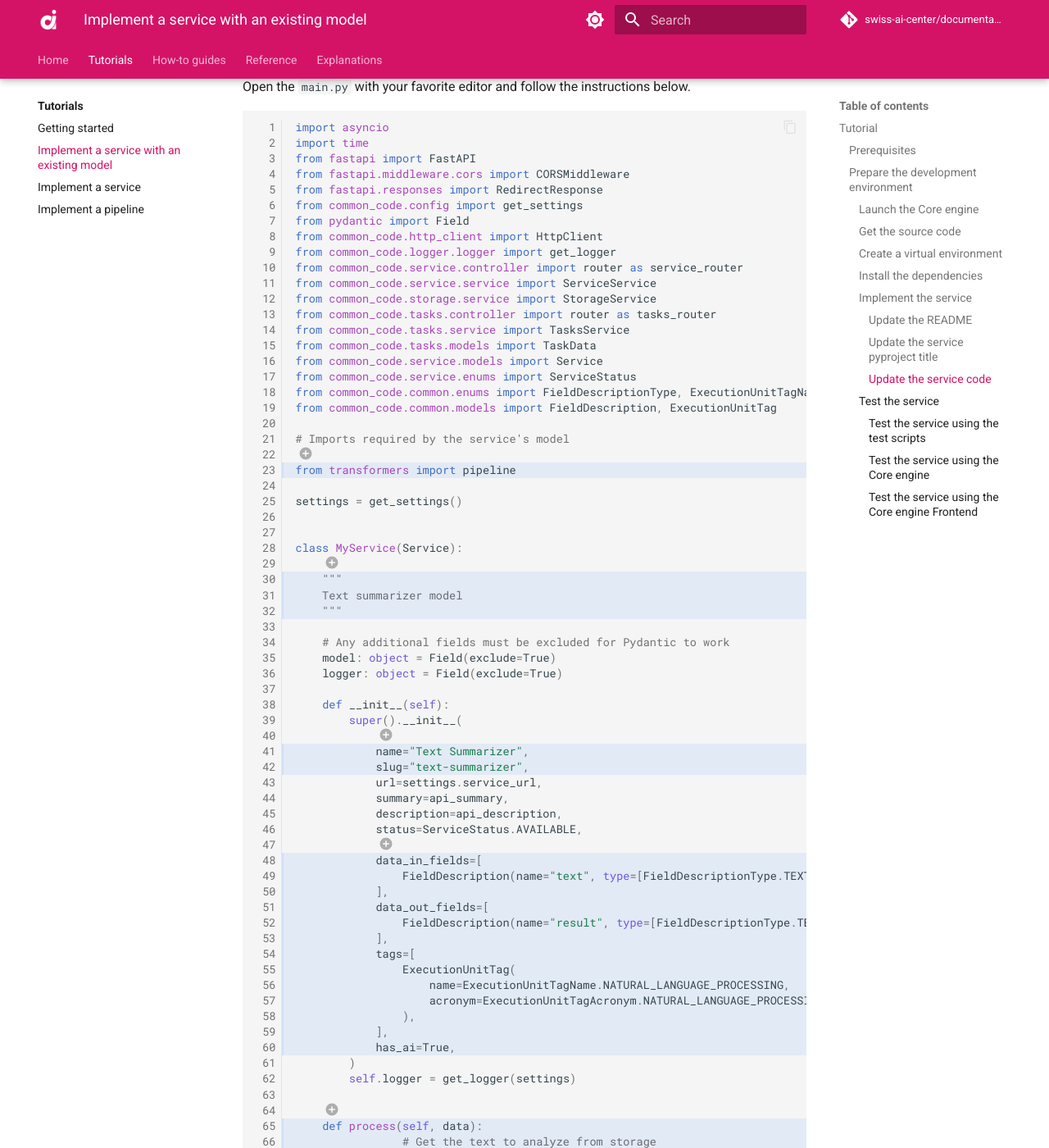
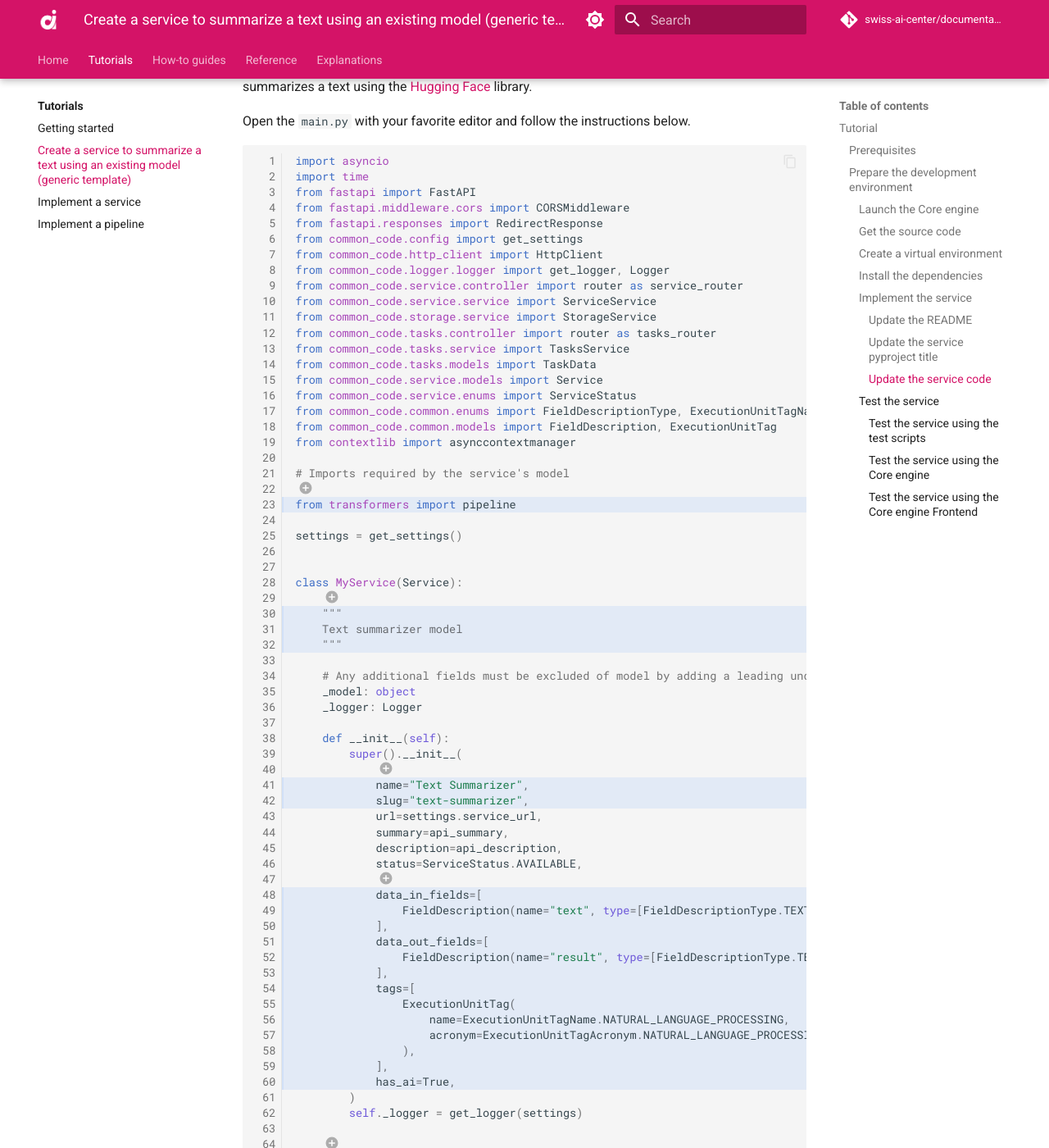
Before and after one commit to swiss-ai-center/documentation, an MkDocs documentation site: the page built from docs/tutorials/implement-service-with-existing-model.md, in a window 1280 px wide and 1400 px high, scrolled down 2720 px. Shown: the whole window at 82% size. Built offline with MkDocs 1.6.1 and Material for MkDocs 9.7.7, drawn with Linux system fonts in a browser that asks for light colours; comment, search, counter and statistics services are not loaded; some of the changed text lies outside the part shown.

Commit message:
changed code snippets with recent package updates

````diff
--- a/docs/tutorials/implement-service-with-existing-model.md
+++ b/docs/tutorials/implement-service-with-existing-model.md
@@ -1,4 +1,4 @@
-# Implement a service with an existing model
+# Create a service to summarize a text using an existing model (generic template)
 
 This tutorial shows how to implement a
 [Service](../reference/core-concepts/service.md) in the Swiss AI Center project
@@ -147,16 +147,15 @@ summarizes a text using the [Hugging Face](https://huggingface.co/) library.
 
 Open the `main.py` with your favorite editor and follow the instructions below.
 
-```py hl_lines="23 30-32 41-42 48-60 65-85 89-95 99-107"
+```py hl_lines="23 30-32 41-42 48-60 65-85 89-96 99-109"
 import asyncio
 import time
 from fastapi import FastAPI
 from fastapi.middleware.cors import CORSMiddleware
 from fastapi.responses import RedirectResponse
 from common_code.config import get_settings
-from pydantic import Field
 from common_code.http_client import HttpClient
-from common_code.logger.logger import get_logger
+from common_code.logger.logger import get_logger, Logger
 from common_code.service.controller import router as service_router
 from common_code.service.service import ServiceService
 from common_code.storage.service import StorageService
@@ -167,6 +166,7 @@ from common_code.service.models import Service
 from common_code.service.enums import ServiceStatus
 from common_code.common.enums import FieldDescriptionType, ExecutionUnitTagName, ExecutionUnitTagAcronym
 from common_code.common.models import FieldDescription, ExecutionUnitTag
+from contextlib import asynccontextmanager
 
 # Imports required by the service's model
 # TODO: 1. ADD REQUIRED IMPORTS (ALSO IN THE REQUIREMENTS.TXT) (1)!
@@ -181,9 +181,9 @@ class MyService(Service):
     Text summarizer model
     """
 
-    # Any additional fields must be excluded for Pydantic to work
-    model: object = Field(exclude=True)
-    logger: object = Field(exclude=True)
+    # Any additional fields must be excluded of model by adding a leading underscore for Pydantic to work
+    _model: object
+    _logger: Logger
 
     def __init__(self):
         super().__init__(
@@ -209,7 +209,7 @@ class MyService(Service):
             ],
             has_ai=True,
         )
-        self.logger = get_logger(settings)
+        self._logger = get_logger(settings)
 
     # TODO: 5. CHANGE THE PROCESS METHOD (CORE OF THE SERVICE) (5)!
     def process(self, data):
@@ -234,6 +234,7 @@ class MyService(Service):
             )
         }
 
+...
 
 # TODO: 6. CHANGE THE API DESCRIPTION AND SUMMARY (6)!
 api_summary = """
--- a/mkdocs.yml
+++ b/mkdocs.yml
@@ -16,7 +16,7 @@ nav:
   - Tutorials:
       - tutorials/index.md
       - Getting started: tutorials/getting-started.md
-      - Implement a service with an existing model: tutorials/implement-service-with-existing-model.md
+      - Create a service to summarize a text using an existing model (generic template): tutorials/implement-service-with-existing-model.md
       - Implement a service: tutorials/implement-service.md
       - Implement a pipeline: tutorials/implement-pipeline.md
   - How-to guides:
````
Also changed, not shown: other parts of docs/tutorials/implement-service-with-existing-model.md (+1 -0 lines).
